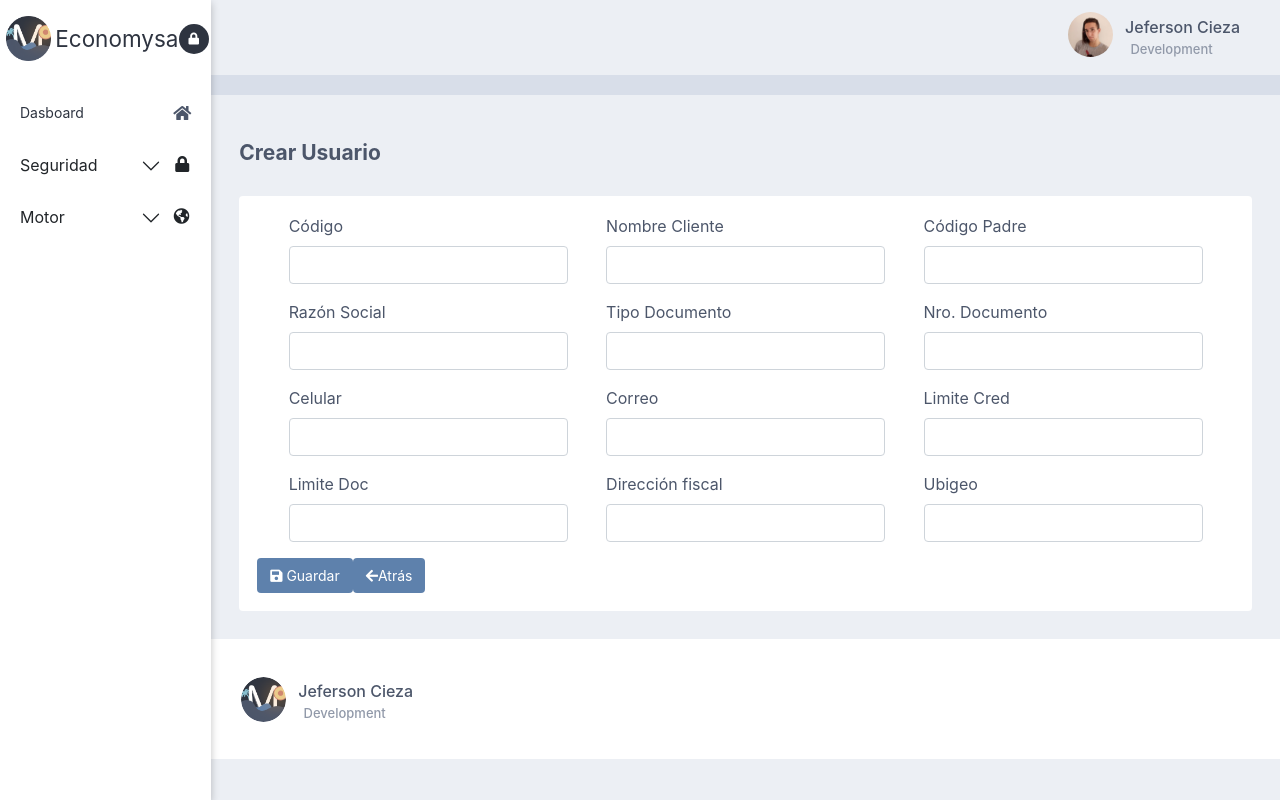
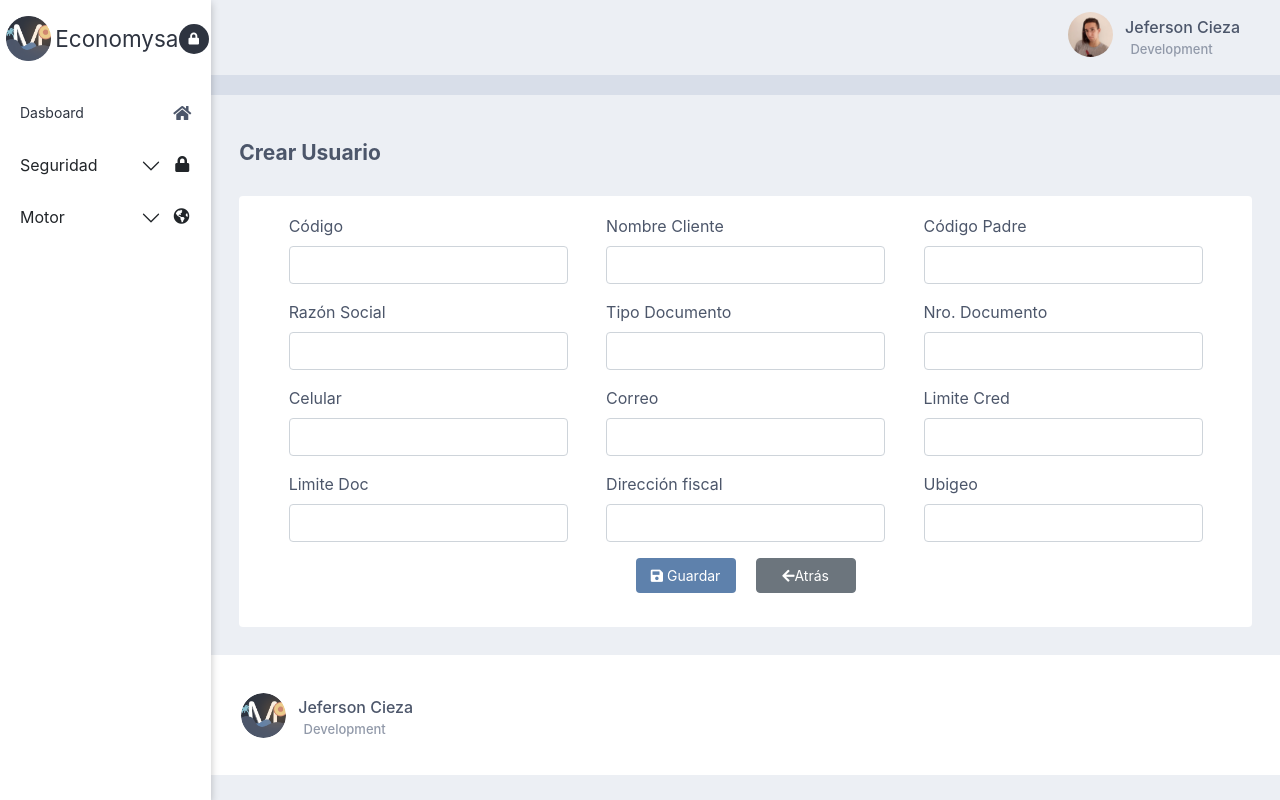
Before and after one commit to Franco-Ezequiel-Marchegiani/Economysa, a React (Create React App) app: page /Seguridad/create-user in a window 1280 px wide. Built offline with nearby package versions, Linux system fonts and the light colour scheme.

Commit message:
Guardo cambios hasta hoy

```diff
--- a/src/components/Formularios/FormularioUsuarios.js
+++ b/src/components/Formularios/FormularioUsuarios.js
@@ -85,9 +85,13 @@ function FormularioUsuarios() {
                                    </Form.Group>
                         })}
                     </Form>
-                    <div className='btn-formContainer'>
-                        <button className='btn-saveForm'><i className="fas fa-save"></i> Guardar</button>
-                        <button className='btn-backForm'><i className="fas fa-arrow-left"></i>Atrás</button>
+                    <div className='btns-container'>
+                        <div className='btn-formContainer'>
+                            <button className='btn-saveForm'><i className="fas fa-save"></i> Guardar</button>
+                        </div>
+                        <div className='btn-formContainer2'>
+                            <button className='btn-backForm'><i className="fas fa-arrow-left"></i>Atrás</button>
+                        </div>
                     </div>
                 </div>
         </div>
--- a/src/components/Formularios/Formularios.css
+++ b/src/components/Formularios/Formularios.css
@@ -14,6 +14,33 @@
     font-weight: bold;
     margin: 17px 0 10px;
 }
+.btn-formContainer{
+    display: flex;
+    justify-content: center;
+    flex-direction: column;
+}
+.btn-saveForm{
+    background-color: #5E81AC;
+}
+.btn-backForm{
+    color: #ffffff;
+    background-color: #6c757d;
+    border-color: #6c757d;
+}
+.btn-formContainer button{
+    width: 100px;
+    margin: 0 auto 16px;
+}
+.btn-formContainer2{
+    display: flex;
+}
+.btn-formContainer2 button{
+    width: 100px;
+    margin: 0 auto 16px;
+    color: #ffffff;
+    background-color: #6c757d;
+    border-color: #6c757d;
+}
 @media only screen and (min-width: 768px){
     .inputContainerAll{
         display: flex;
@@ -24,4 +51,11 @@
         width: 30%;
         padding: 0px 7px;
     }
+    .btns-container{
+        display: flex;
+        justify-content: center;
+    }
+    .btn-formContainer{
+        margin-right: 20px;
+    }
 }
```
